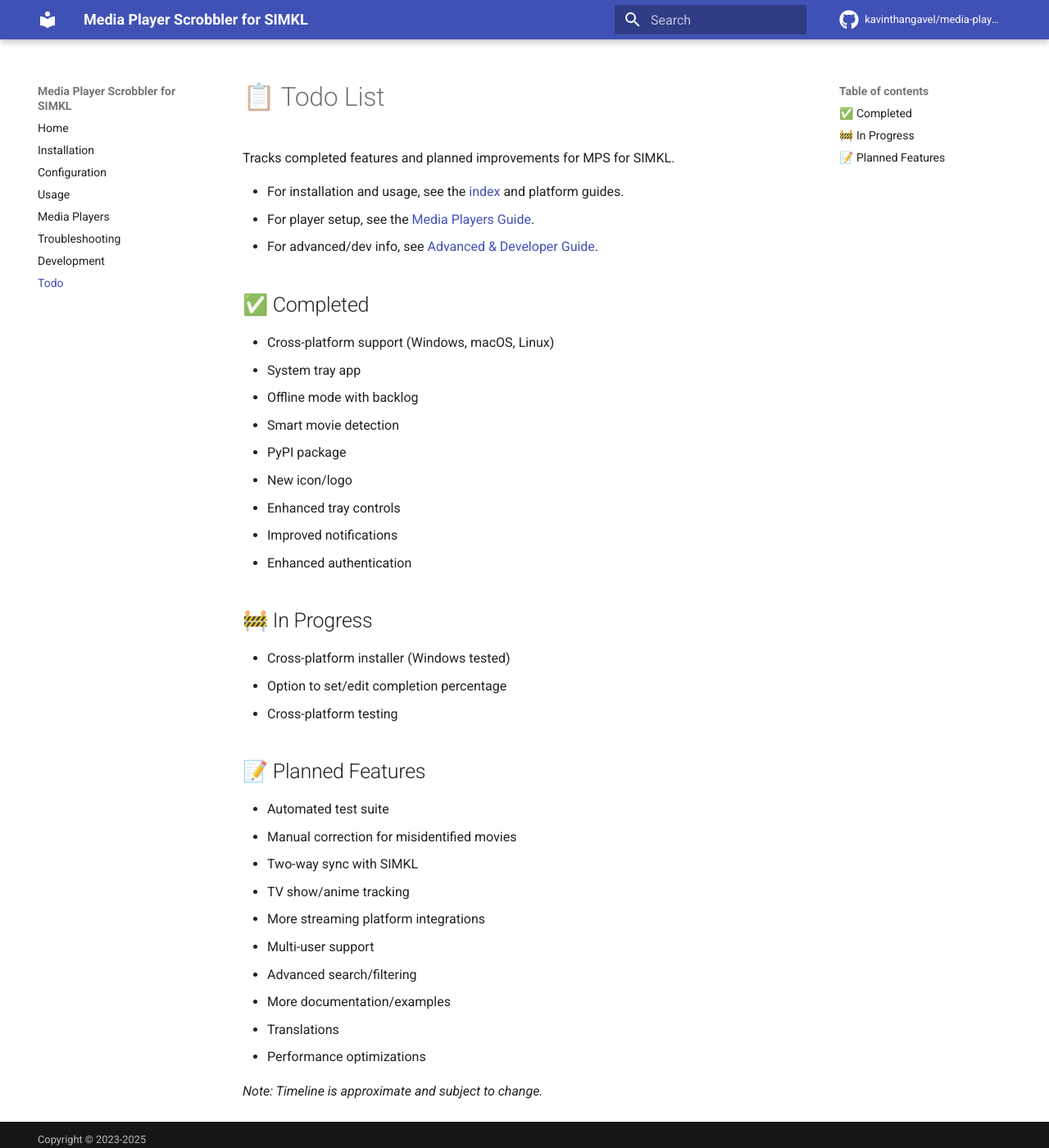
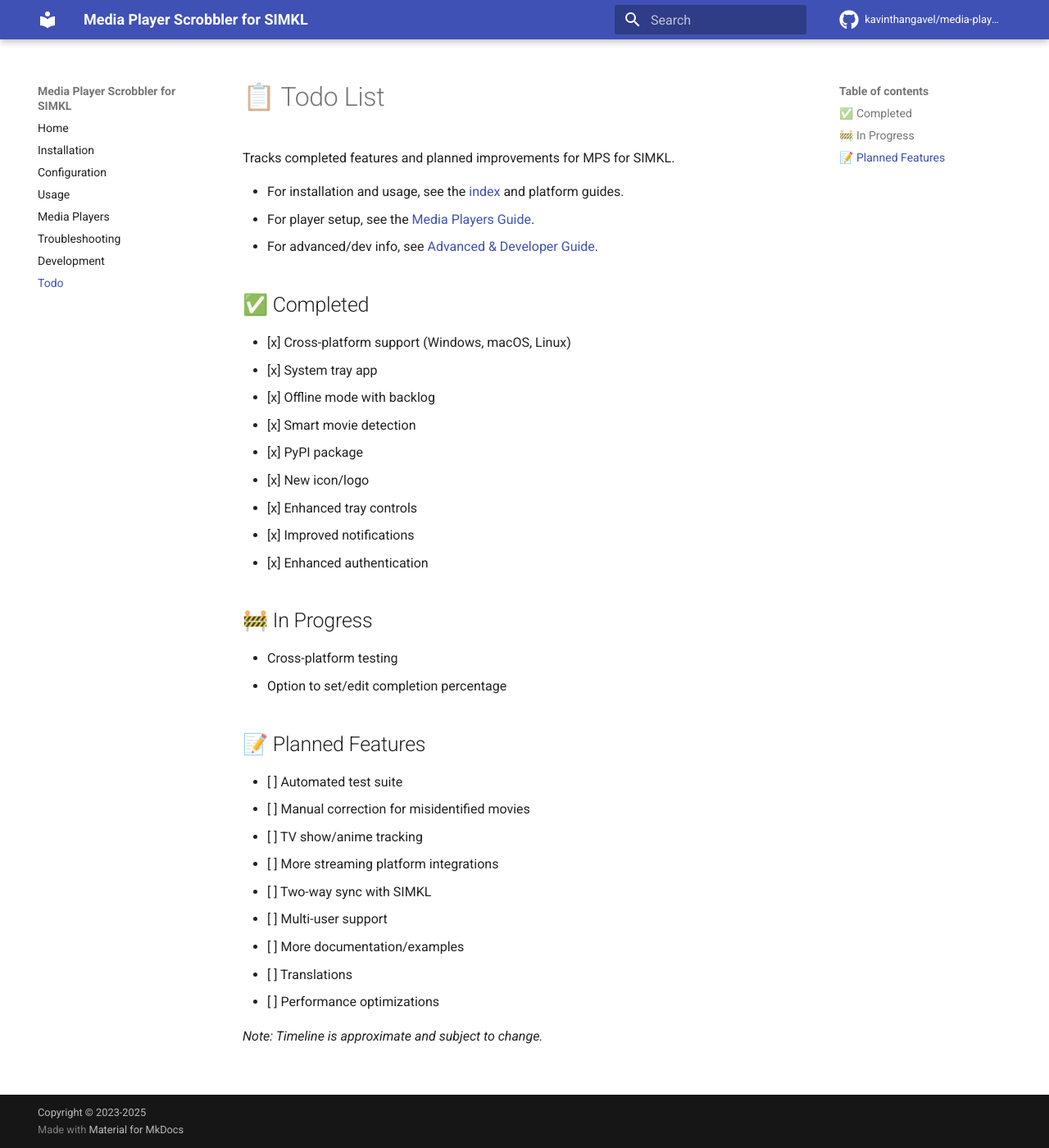
Before and after one commit to ByteTrix/Media-Player-Scrobbler-for-Simkl, an MkDocs documentation site: the page built from docs/todo.md, in a window 1280 px wide and 1400 px high. Shown: the whole window at 82% size. Built offline with MkDocs 1.6.1 and Material for MkDocs 9.7.7, drawn with Linux system fonts in a browser that asks for light colours; comment, search, counter and statistics services are not loaded.

Commit message:
Update todo.md

```diff
--- a/docs/todo.md
+++ b/docs/todo.md
@@ -7,31 +7,29 @@ Tracks completed features and planned improvements for MPS for SIMKL.
 - For advanced/dev info, see [Advanced & Developer Guide](configuration.md).
 
 ## ✅ Completed
-- Cross-platform support (Windows, macOS, Linux)
-- System tray app
-- Offline mode with backlog
-- Smart movie detection
-- PyPI package
-- New icon/logo
-- Enhanced tray controls
-- Improved notifications
-- Enhanced authentication
+- [x] Cross-platform support (Windows, macOS, Linux)
+- [x] System tray app
+- [x] Offline mode with backlog
+- [x] Smart movie detection
+- [x] PyPI package
+- [x] New icon/logo
+- [x] Enhanced tray controls
+- [x] Improved notifications
+- [x] Enhanced authentication
 
 ## 🚧 In Progress
-- Cross-platform installer (Windows tested)
+- Cross-platform testing
 - Option to set/edit completion percentage
-- Cross-platform testing
 
 ## 📝 Planned Features
-- Automated test suite
-- Manual correction for misidentified movies
-- Two-way sync with SIMKL
-- TV show/anime tracking
-- More streaming platform integrations
-- Multi-user support
-- Advanced search/filtering
-- More documentation/examples
-- Translations
-- Performance optimizations
+- [ ] Automated test suite
+- [ ] Manual correction for misidentified movies
+- [ ] TV show/anime tracking
+- [ ] More streaming platform integrations
+- [ ] Two-way sync with SIMKL
+- [ ] Multi-user support
+- [ ] More documentation/examples
+- [ ] Translations
+- [ ] Performance optimizations
 
 _Note: Timeline is approximate and subject to change._
```
